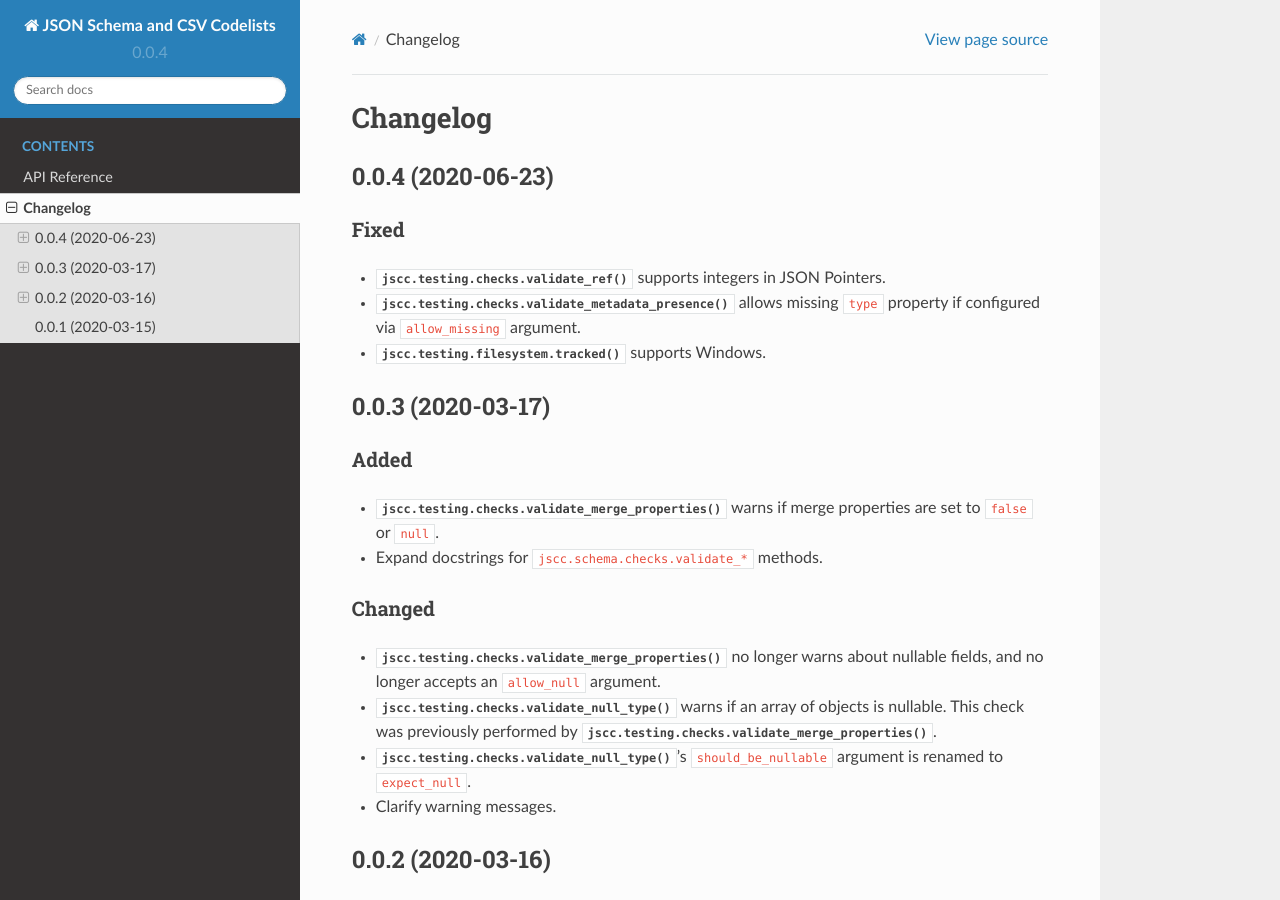
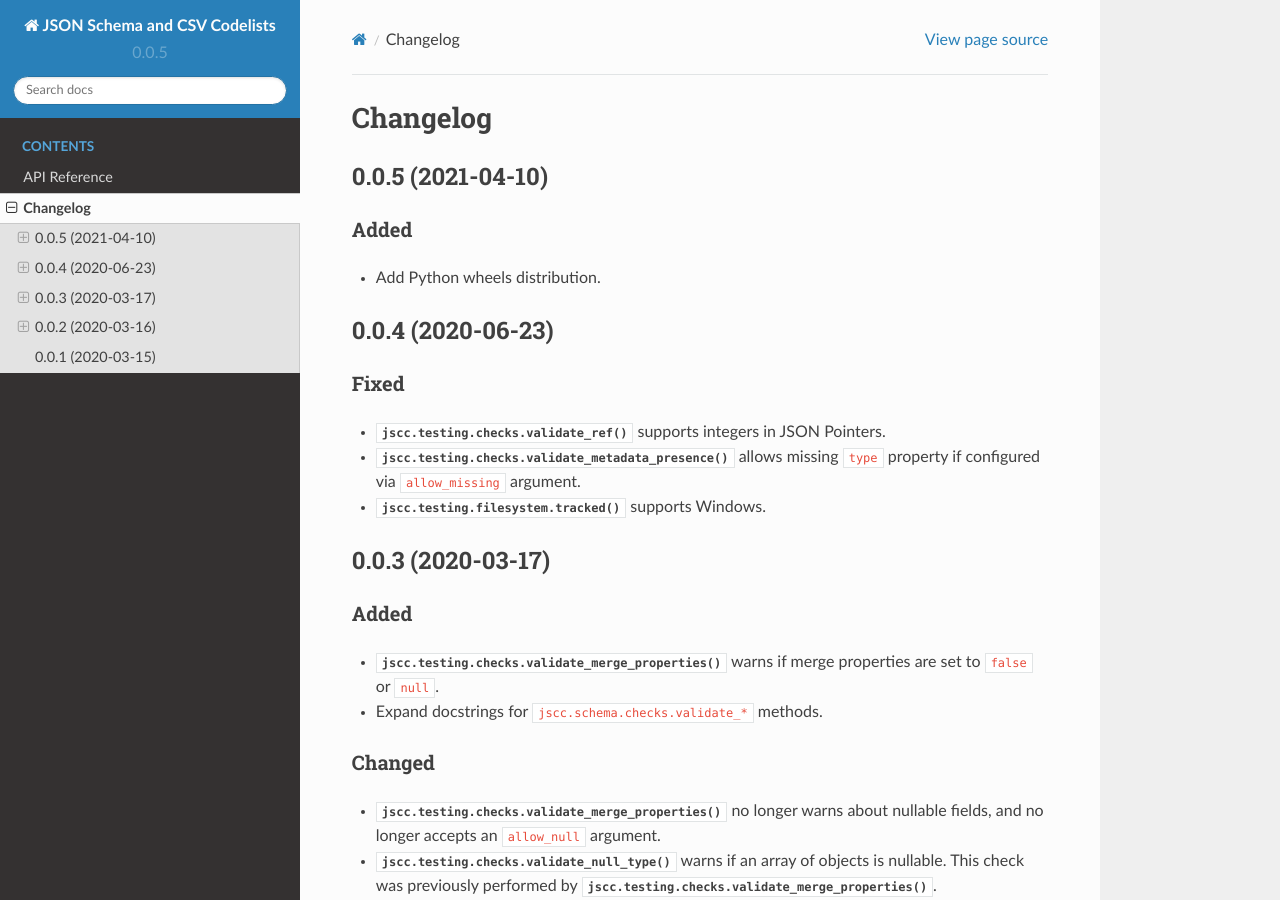
Before and after one commit to open-contracting/jscc, a Sphinx documentation site: the page built from docs/changelog.rst, in a window 1280 px wide and 900 px high. Built offline with Sphinx 7.4.7 and the Read the Docs theme 2.0.0, drawn with Linux system fonts in a browser that asks for light colours.

Commit message:
ci: Add Python wheels distribution

```diff
--- a/docs/changelog.rst
+++ b/docs/changelog.rst
@@ -1,5 +1,13 @@
 Changelog
 =========
+
+0.0.5 (2021-04-10)
+------------------
+
+Added
+~~~~~
+
+-  Add Python wheels distribution.
 
 0.0.4 (2020-06-23)
 ------------------
--- a/docs/conf.py
+++ b/docs/conf.py
@@ -26,7 +26,7 @@ copyright = '2020, Open Contracting Partnership and Open Data Services Co-operat
 author = 'Open Contracting Partnership and Open Data Services Co-operative Limited'
 
 # The short X.Y version
-version = '0.0.4'
+version = '0.0.5'
 # The full version, including alpha/beta/rc tags
 release = version
 
--- a/setup.py
+++ b/setup.py
@@ -5,7 +5,7 @@ with open('README.rst') as f:
 
 setup(
     name='jscc',
-    version='0.0.4',
+    version='0.0.5',
     author='Open Contracting Partnership and Open Data Services Co-operative Limited',
     author_email='data@open-contracting.org',
     url='https://github.com/open-contracting/jscc',
@@ -13,6 +13,7 @@ setup(
     license='BSD',
     packages=find_packages(exclude=['tests', 'tests.*']),
     long_description=long_description,
+    long_description_content_type='text/x-rst',
     install_requires=[
         'json-merge-patch',
         'jsonref',
```
Also changed, not shown: 1 other file.
